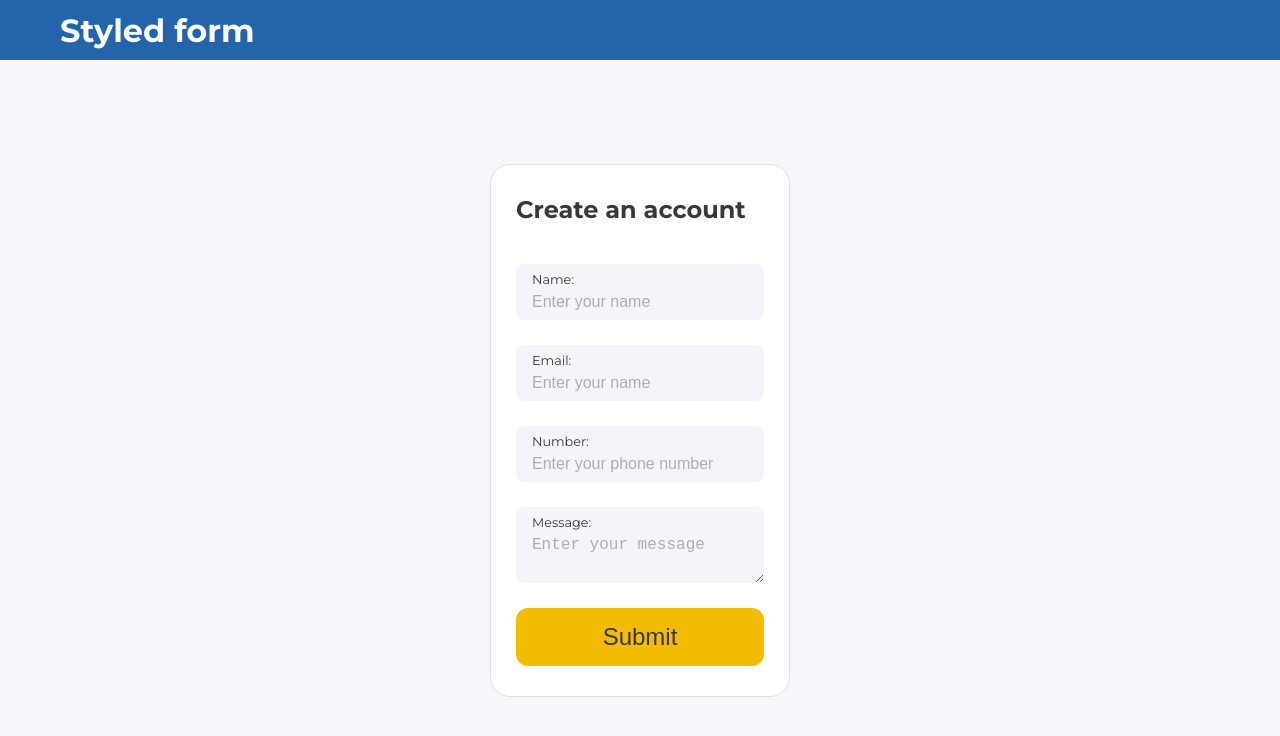
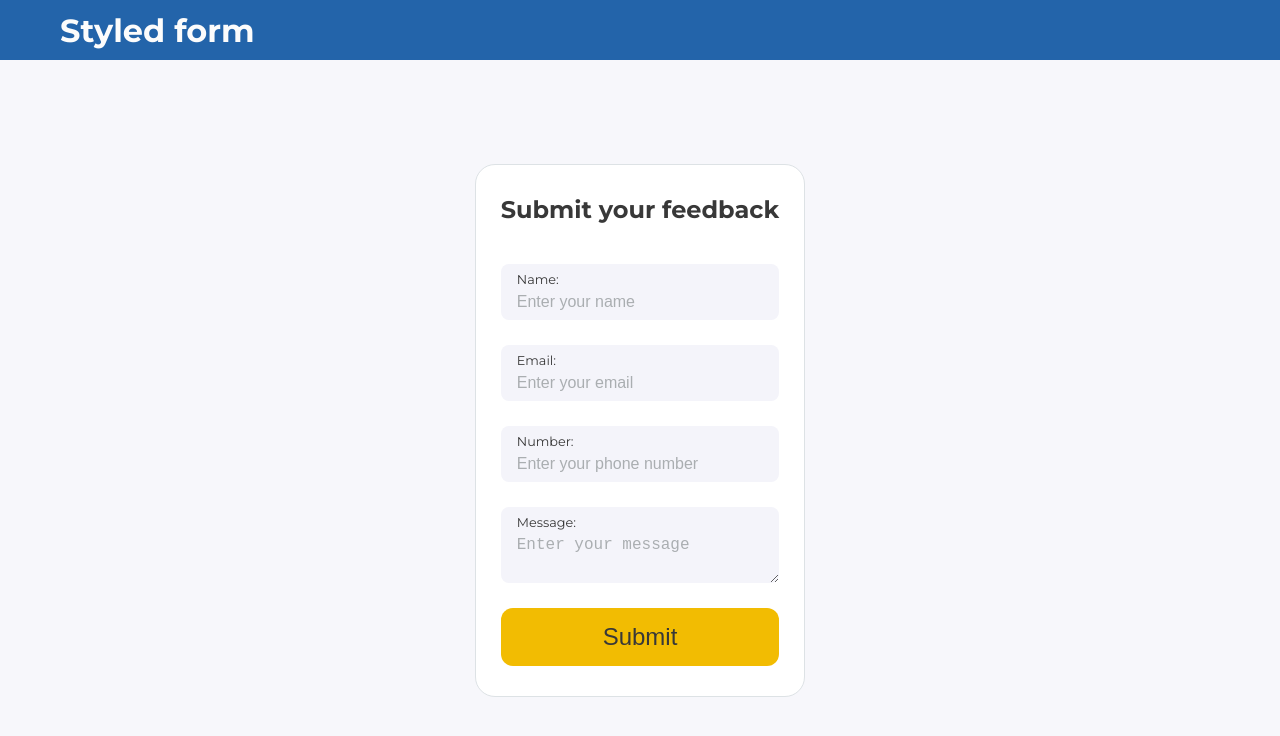
Before and after one commit to ArtyomKr/js-styled-form, a website built with webpack: page src/index.html in a window 1280 px wide. Built offline with nearby package versions, Linux system fonts and the light colour scheme.

Commit message:
fix: rename form, change email type to text

```diff
--- a/src/index.html
+++ b/src/index.html
@@ -15,8 +15,8 @@
         <main class="main">
             <div class="container">
                 <div class="main__content">
-                    <form class="form">
-                        <h2 class="form__header">Create an account</h2>
+                    <form class="form" name="feedbackForm">
+                        <h2 class="form__header">Submit your feedback</h2>
 
                         <div class="textfield">
                             <label class="textfield__label" for="name">Name:</label>
@@ -26,7 +26,7 @@
 
                         <div class="textfield">
                             <label class="textfield__label" for="email">Email:</label>
-                            <input class="textfield__input" id="email" type="email" placeholder="Enter your name" name="email"/>
+                            <input class="textfield__input" id="email" type="text" placeholder="Enter your email" name="email"/>
                             <p class="textfield__error-text">Text error</p>
                         </div>
 
```
